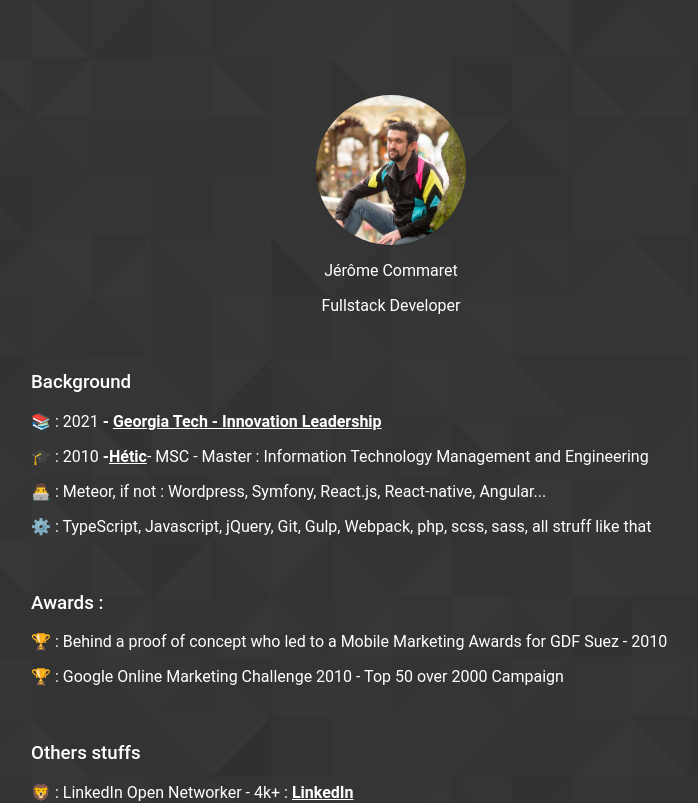
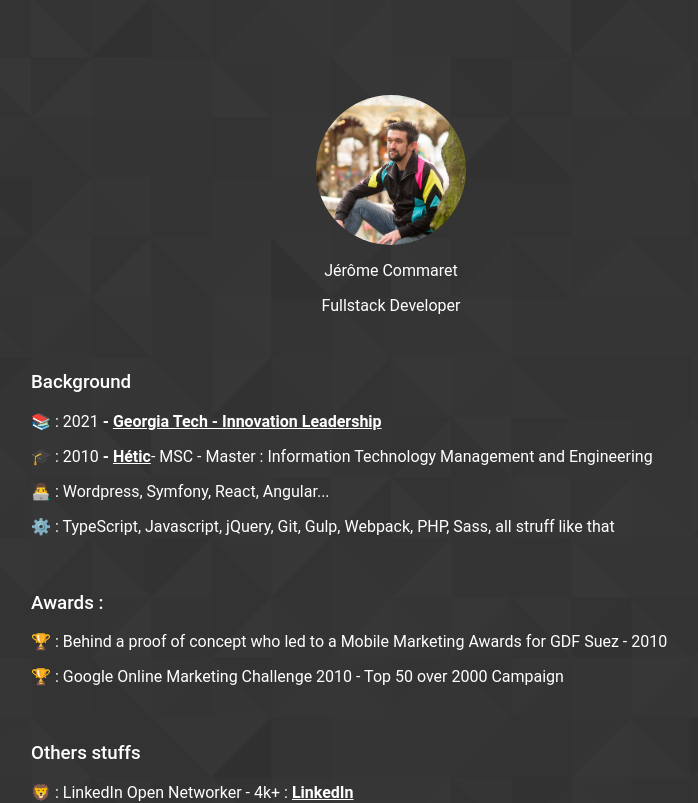
Before and after one commit to jcommaret/cv, a React (Create React App) app: page / in a window 1280 px wide. Shown: the top 803 px of the page, without its empty margins (249-947 px from the left). Built offline with nearby package versions, Linux system fonts and the light colour scheme.

Commit message:
Sex update

```diff
--- a/src/App.js
+++ b/src/App.js
@@ -17,9 +17,9 @@ function App() {
         <div className="block">
           <h3>Background</h3>
           <p>📚 : 2021 <b>-</b> <a href="https://www.edx.org">Georgia Tech - Innovation Leadership</a></p>
-          <p>🎓 : 2010 <b>-</b><a href="http://www.hetic.net">Hétic</a>- MSC - Master : Information Technology Management and Engineering</p>
-          <p>👨‍💻 : Meteor, if not : Wordpress, Symfony, React.js, React-native, Angular...</p>
-          <p>⚙️ : TypeScript, Javascript, jQuery, Git, Gulp, Webpack, php, scss, sass, all struff like that</p>
+          <p>🎓 : 2010 <b>-</b> <a href="http://www.hetic.net">Hétic</a>- MSC - Master : Information Technology Management and Engineering</p>
+          <p>👨‍💻 : Wordpress, Symfony, React, Angular...</p>
+          <p>⚙️ : TypeScript, Javascript, jQuery, Git, Gulp, Webpack, PHP, Sass, all struff like that</p>
         </div>
 
         <div className="block">
```
